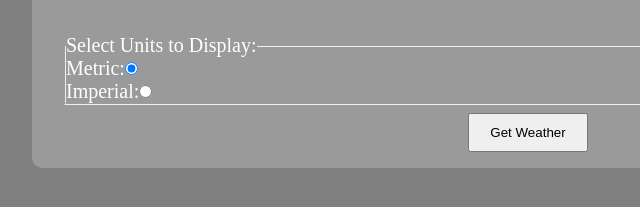
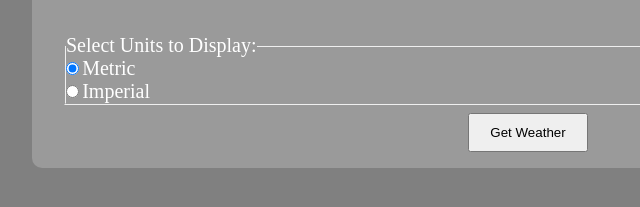
Before and after one commit to smyler3/weather, a website built with webpack: page src/template.html in a window 1280 px wide. Shown: the part 501-708 px from the top of the page, 112-752 px from the left. Built offline with nearby package versions, Linux system fonts and the light colour scheme.

Commit message:
Combine similiar modules into a folder
All modules altering page content via the DOM are now grouped

```diff
--- a/src/apiCalls.js
+++ b/src/apiCalls.js
@@ -1,4 +1,4 @@
-import { displaySearchError } from "./errorMessages";
+import { displaySearchError } from "./domManipulation/errorMessages";
 
 export default async function getWeatherData(location) {
   const weatherApiKey = "ed56e1bd01c548178dd145408242201";
@@ -12,7 +12,7 @@ export default async function getWeatherData(location) {
 
     // Invalid location
     if (response.status === 400) {
-      return Promise.reject("Location not recognised!");
+      return Promise.reject("Location not found!");
     }
 
     return response.json();
--- a/src/style.css
+++ b/src/style.css
@@ -62,6 +62,11 @@ form {
 .unit-option {
     display: flex;
     align-items: center;
+    gap: 0.2rem;
+}
+
+.unit-option > * {
+    cursor: pointer;
 }
 
 .field-error {
--- a/src/template.html
+++ b/src/template.html
@@ -306,12 +306,12 @@
                 <fieldset>
                     <legend>Select Units to Display:</legend>
                     <div class="unit-option">
-                        <label for="metric">Metric:</label>
                         <input type="radio" name="units" id="metric" value="Metric" checked>
+                        <label for="metric">Metric</label>
                     </div>
                     <div class="unit-option">
-                        <label for="imperial">Imperial:</label>
                         <input type="radio" name="units" id="imperial" value="Imperial">
+                        <label for="imperial">Imperial</label>
                     </div>
                 </fieldset>
             </div>
```
Also changed, not shown: src/domManipulation/renderPageInfo.js (renamed from src/domManipulation.js, +4 -4 lines), src/eventListeners.js (+5 -2 lines), README.md, dist/index.html, dist/main.bundle.js, src/domManipulation/errorMessages.js (renamed from src/errorMessages.js).
